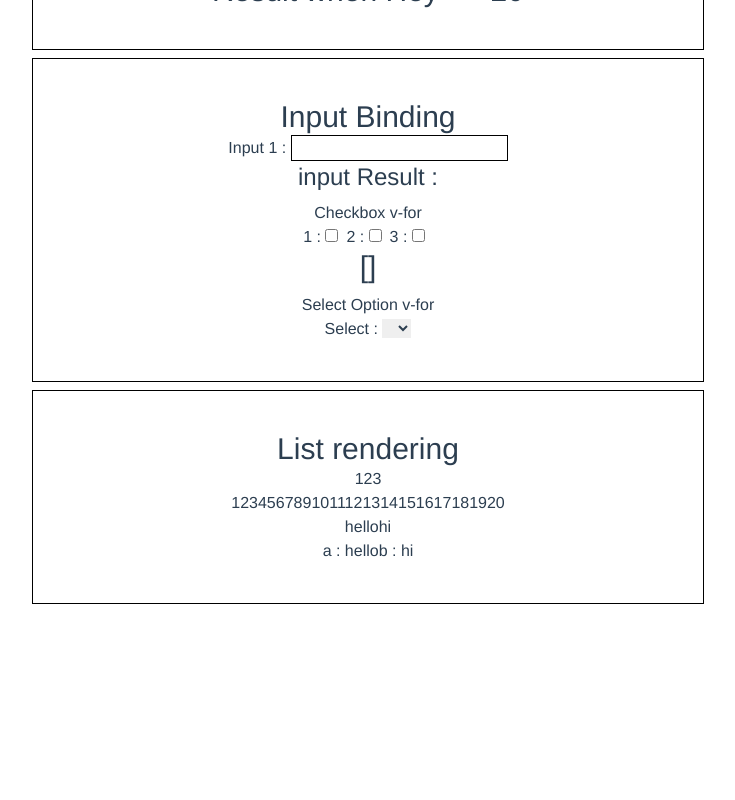
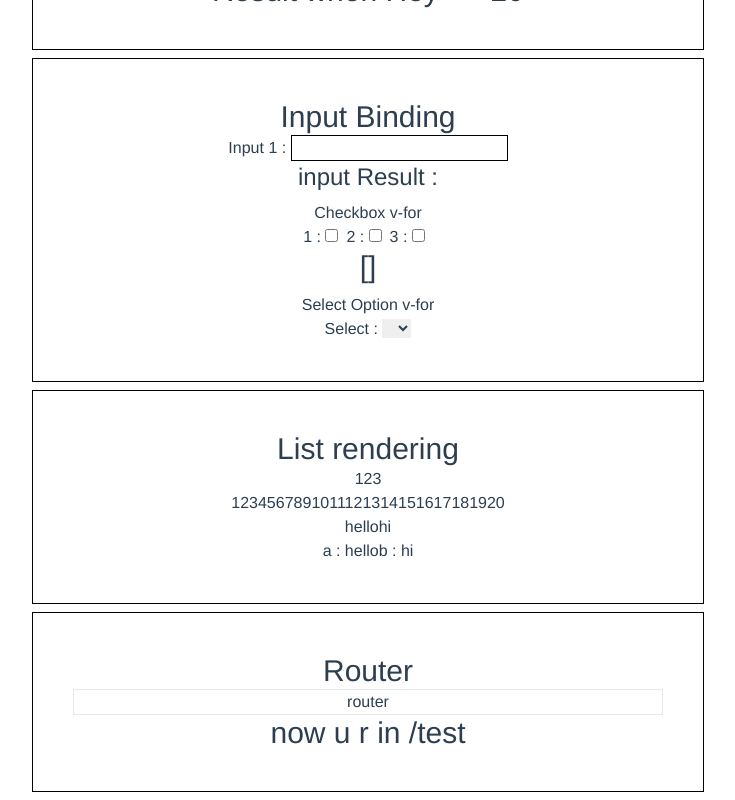
Before and after one commit to thasuohm/examplezzz, a Vue app: page /test in a window 1280 px wide. Shown: the part 542-1342 px from the top of the page, without its empty margins (272-1007 px from the left). Before the commit the page ends 1154 px from the top, so only its background shows below. Built offline with nearby package versions, Linux system fonts and the light colour scheme.

Commit message:
[ADD] router

```diff
--- a/package.json
+++ b/package.json
@@ -13,7 +13,8 @@
     "core-js": "^3.6.5",
     "postcss": "^7",
     "tailwindcss": "npm:@tailwindcss/postcss7-compat@^2.0.2",
-    "vue": "^3.0.0"
+    "vue": "^3.0.0",
+    "vue-router": "^4.0.8"
   },
   "devDependencies": {
     "@vue/cli-plugin-babel": "~4.5.0",
--- a/src/App.vue
+++ b/src/App.vue
@@ -56,6 +56,14 @@
 
 
 
+  <container>
+    <h1 class="text-3xl">Router</h1>
+   <h1 class="hover:border-black border"> <router-link to="/test">router</router-link></h1>
+    <router-view></router-view>
+  </container>
+
+
+
 
 </template>
 
--- a/src/main.js
+++ b/src/main.js
@@ -1,5 +1,8 @@
 import { createApp } from 'vue'
 import App from './App.vue'
 import './assets/tailwind.css'
+import router from './router'
 
-createApp(App).mount('#app')
+
+const app = createApp(App)
+app.use(router).mount('#app')
--- /dev/null
+++ b/src/router/index.js
@@ -0,0 +1,22 @@
+import { createRouter, createWebHistory } from 'vue-router'
+
+import RouterTest from '../views/RouterTest.vue'
+
+const routes = [
+    {
+        path: '/test',
+        name: 'test',
+        component: RouterTest
+    },
+
+
+]
+
+
+
+const router = createRouter({
+    history: createWebHistory(process.env.BASE_URL),
+    routes
+  })
+
+  export default router
--- /dev/null
+++ b/src/views/RouterTest.vue
@@ -0,0 +1,9 @@
+<template>
+    <div>
+            <h1 class= "text-3xl"> now u r in /test </h1>
+
+
+
+
+    </div>
+</template>
```
Also changed, not shown: 1 other file (tests, documents, lock files or other folders).
